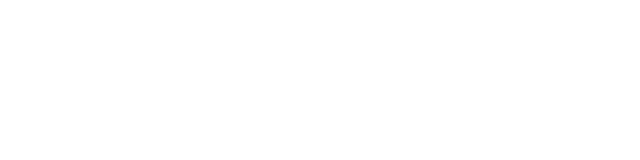
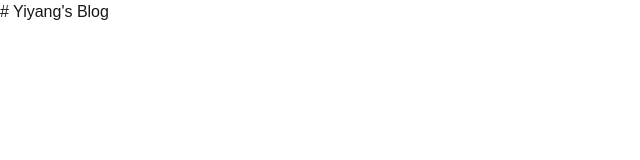
Before and after one commit to suenyiyang/suenyiyang.com, a Next.js app: page / in a window 1280 px wide. Shown: the top 160 px of the page, without its empty margins (0-640 px from the left). Built offline with nearby package versions, Linux system fonts and the light colour scheme.

Commit message:
feat: update page component

```diff
--- a/src/app/[[...markdownId]]/page.tsx
+++ b/src/app/[[...markdownId]]/page.tsx
@@ -1,5 +1,6 @@
 import { FC } from "react";
-import { GetStaticPaths, GetStaticProps } from 'next/types';
+import { getPageFilePath } from "@/logic";
+import { readFileSync } from "fs";
 
 type PageParams = Promise<Partial<{
   markdownId: string[];
@@ -19,11 +20,20 @@
 const Page: FC<PageProps> = async (props) => {
   const { params } = props;
 
-  const { markdownId } = await params ?? {};
+  const { markdownId = [] } = await params ?? {};
 
   console.log('%csrc/app/[...markdownId]/page.tsx:16 markdownId', 'color: white; background-color: #26bfa5;', markdownId);
 
-  return <div>{ markdownId }</div>
+  const filePath = getPageFilePath(markdownId);
+
+  const fileContent = readFileSync(filePath);
+
+  return (
+    <div>
+      <p>{markdownId}</p>
+      <article>{fileContent.toString()}</article>
+    </div>
+  )
 };
 
 export default Page;
```
